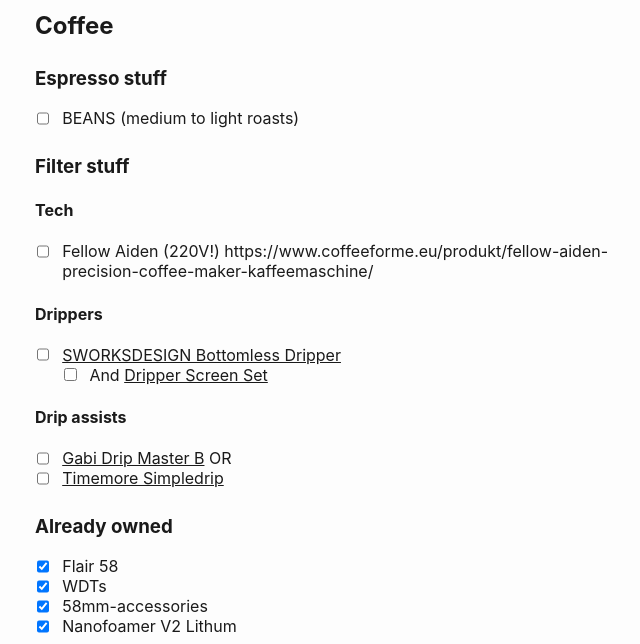
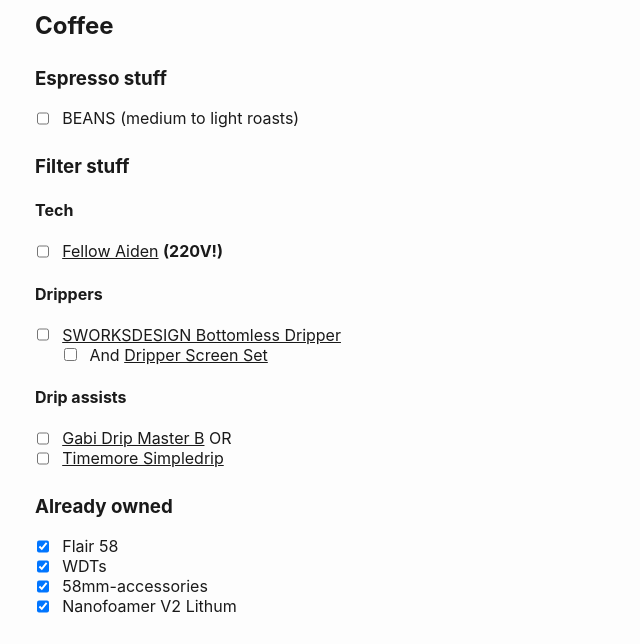
Before and after one commit to focusshifter/focusshifter.github.io, a plain HTML site: page wishlist.html in a window 1280 px wide. Shown: the part 156-800 px from the top of the page, without its empty margins (317-957 px from the left). Drawn offline with Linux system fonts and the light colour scheme.

Commit message:
Update HTML public wishlist

```diff
--- a/wishlist.html
+++ b/wishlist.html
@@ -187,8 +187,9 @@ roasts)</label></li>
 <h3 id="filter-stuff">Filter stuff</h3>
 <h4 id="tech">Tech</h4>
 <ul class="task-list">
-<li><label><input type="checkbox" />Fellow Aiden (220V!)
-https://www.coffeeforme.eu/produkt/fellow-aiden-precision-coffee-maker-kaffeemaschine/</label></li>
+<li><label><input type="checkbox" /><a
+href="https://www.coffeeforme.eu/produkt/fellow-aiden-precision-coffee-maker-kaffeemaschine/">Fellow
+Aiden</a> <strong>(220V!)</strong></label></li>
 </ul>
 <h4 id="drippers">Drippers</h4>
 <ul class="task-list">
```
